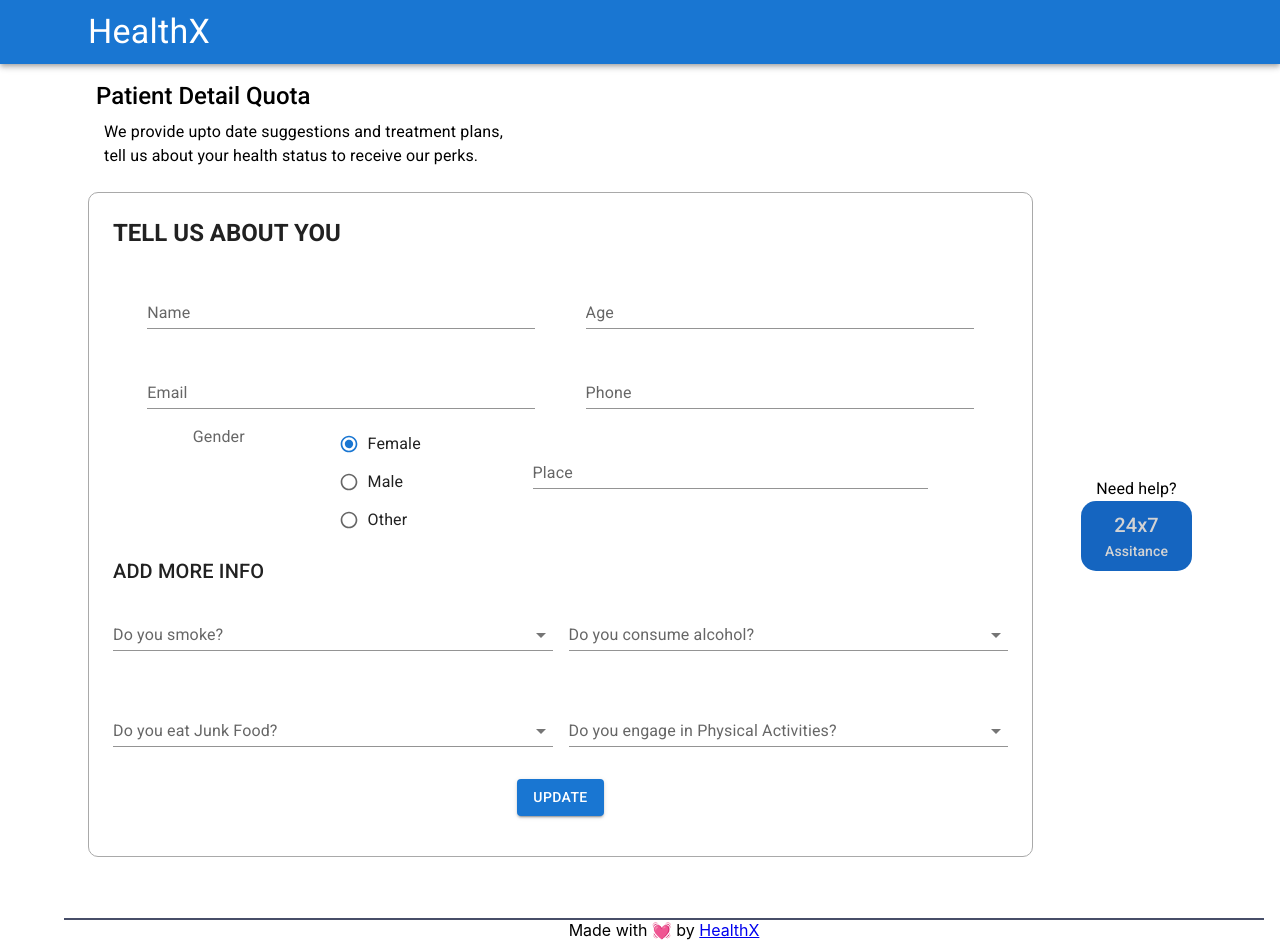
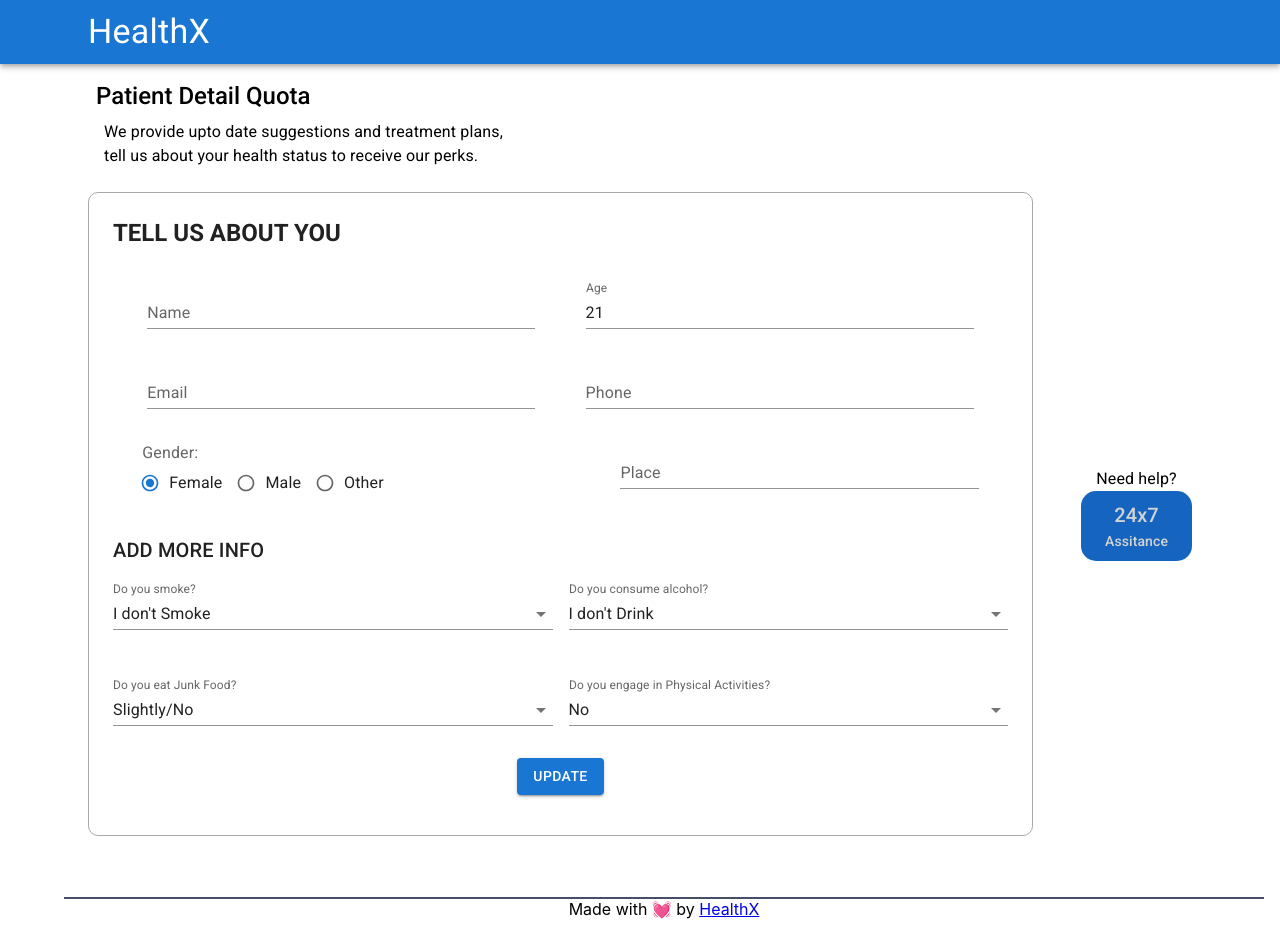
Before and after one commit to the3plet/HealthX, a React (Create React App) app in the folder frontend/: page /patientdata in a window 1280 px wide. After the commit the page ends 924 px from the top, so only its background shows below. Built offline with nearby package versions, Linux system fonts and the light colour scheme.

Commit message:
form api integeration

```diff
--- a/frontend/src/Pages/Patient.jsx
+++ b/frontend/src/Pages/Patient.jsx
@@ -12,15 +12,69 @@ import {
   TextField,
   Typography,
 } from "@mui/material";
-import { dblClick } from "@testing-library/user-event/dist/click";
-import React from "react";
+import React, { useState } from "react";
 import Radio from "@mui/material/Radio";
 import RadioGroup from "@mui/material/RadioGroup";
 import FormControlLabel from "@mui/material/FormControlLabel";
 import FormLabel from "@mui/material/FormLabel";
-
+import db from '../utils/mongo'
 
 const Patient = () => {
+  const [formData, setFormData] = useState({
+    name: "",
+    age: 21,
+    email: "",
+    phone: "",
+    sex: "female",
+    place:"",
+    smoke:0,
+    alcohol:0,
+    junkFood:0,
+    activiy:0
+  });
+
+  const handleNameChange = (e) => {
+    setFormData((prev) => ({ ...prev, name: e.target.value }));
+  };
+
+  const handleAgeChange = (e) => {
+    setFormData((prev) => ({ ...prev, age: e.target.value }));
+  };
+
+  const handleEmailChange = (e) => {
+    setFormData((prev) => ({ ...prev, email: e.target.value }));
+  };
+
+  const handlePhoneChange = (e) => {
+    setFormData((prev) => ({ ...prev, phone: e.target.value }));
+  };
+
+  const handleSexChange = (e) => {
+    setFormData((prev) => ({ ...prev, sex: e.target.value }));
+  };
+
+  const handlePlaceChange = (e) => {
+    setFormData((prev) => ({ ...prev, place: e.target.value }));
+  };
+
+  const handleSmokeChange = (e) => {
+    setFormData((prev) => ({ ...prev, smoke: e.target.value }));
+  };
+  const handleAlcoholChange = (e) => {
+    setFormData((prev) => ({ ...prev, alcohol: e.target.value }));
+  };
+
+  const handleJunkFoodChange = (e) => {
+    setFormData((prev) => ({ ...prev, junkFood: e.target.value }));
+  };
+
+  const handleActivityChange = (e) => {
+    setFormData((prev) => ({ ...prev, activiy: e.target.value }));
+  };
+
+  const onFormSubmit = ()=>{
+    db.newPatient(FormData)
+  }
 
   return (
     <Container maxWidth="lg">
@@ -68,6 +122,8 @@ const Patient = () => {
                 type="text"
                 color="primary"
                 sx={{ my: 2, flexGrow: 0.4 }}
+                value={formData.name}
+                onChange={handleNameChange}
               />
               <TextField
                 label="Age"
@@ -75,6 +131,8 @@ const Patient = () => {
                 type="number"
                 color="primary"
                 sx={{ my: 2, flexGrow: 0.4 }}
+                value={formData.age}
+                onChange={handleAgeChange}
               />
             </Stack>
             <Stack
@@ -89,16 +147,20 @@ const Patient = () => {
               <TextField
                 label="Email"
                 variant="standard"
-                type="text"
+                type="email"
                 color="primary"
                 sx={{ my: 2, flexGrow: 0.4 }}
+                value={formData.email}
+                onChange={handleEmailChange}
               />
               <TextField
                 label="Phone"
                 variant="standard"
-                type="number"
+                type="text"
                 color="primary"
                 sx={{ my: 2, flexGrow: 0.4 }}
+                value={formData.phone}
+                onChange={handlePhoneChange}
               />
             </Stack>
             <Stack
@@ -111,12 +173,13 @@ const Patient = () => {
                 mb: 2,
               }}
             >
-              <FormLabel id="demo-radio-buttons-group-label">Gender</FormLabel>
+              <FormControl variant="standard" sx={{ my: 2, flexGrow: 0.4 }}>
+                <FormLabel>Gender:</FormLabel>
                 <RadioGroup
-                aria-labelledby="demo-radio-buttons-group-label"
-                defaultValue="female"
-                name="radio-buttons-group"
+                  row
                   sx={{ "& .MuiSvgIcon-root": { fontSize: 20 } }}
+                  value={formData.sex}
+                  onChange={handleSexChange}
                 >
                   <FormControlLabel
                     value="female"
@@ -134,11 +197,14 @@ const Patient = () => {
                     label="Other"
                   />
                 </RadioGroup>
+              </FormControl>
               <TextField
                 label="Place"
                 variant="standard"
-                color="primary"
+                type="text"
                 sx={{ my: 2, flexGrow: 0.4 }}
+                value={formData.place}
+                onChange={handlePlaceChange}
               />
             </Stack>
             <Typography variant="h6" sx={{ fontWeight: 500 }}>
@@ -159,11 +225,16 @@ const Patient = () => {
                 fullWidth
                 sx={{ my: 2, flexGrow: 0.4 }}
               >
-                <InputLabel>Do you smoke?</InputLabel>
-                <Select label="Do you smoke?">
-                  <MenuItem value={10}>I don't Smoke</MenuItem>
-                  <MenuItem value={20}>Rarely</MenuItem>
-                  <MenuItem value={30}>Frequently (6-7 times a week)</MenuItem>
+                <InputLabel id="smoke-label-id">Do you smoke?</InputLabel>
+                <Select
+                  labelId="smoke-label-id"
+                  label="Do you smoke?"
+                  value={formData.smoke}
+                  onChange={handleSmokeChange}
+                >
+                  <MenuItem value={0}>I don't Smoke</MenuItem>
+                  <MenuItem value={1}>Rarely</MenuItem>
+                  <MenuItem value={2}>Frequently (6-7 times a week)</MenuItem>
                 </Select>
               </FormControl>
               <FormControl
@@ -171,15 +242,18 @@ const Patient = () => {
                 fullWidth
                 sx={{ my: 2, flexGrow: 0.4 }}
               >
-                <InputLabel>Do you consume alcohol?</InputLabel>
+                <InputLabel id="alcohol-label-id">
+                  Do you consume alcohol?
+                </InputLabel>
                 <Select
-                  labelId="demo-simple-select-label"
-                  id="demo-simple-select"
-                  label="Age"
+                  labelId="alcohol-label-id"
+                  label="Do you consume alcohol?"
+                  value={formData.alcohol}
+                  onChange={handleAlcoholChange}
                 >
-                  <MenuItem value={10}>I don't Drink</MenuItem>
-                  <MenuItem value={20}>Rarely</MenuItem>
-                  <MenuItem value={30}>Frequently</MenuItem>
+                  <MenuItem value={0}>I don't Drink</MenuItem>
+                  <MenuItem value={1}>Rarely</MenuItem>
+                  <MenuItem value={2}>Frequently</MenuItem>
                 </Select>
               </FormControl>
             </Stack>
@@ -198,11 +272,18 @@ const Patient = () => {
                 fullWidth
                 sx={{ my: 2, flexGrow: 0.4 }}
               >
-                <InputLabel>Do you eat Junk Food?</InputLabel>
-                <Select label="Do you smoke?">
-                  <MenuItem value={0}>Slightly/Nil</MenuItem>
-                  <MenuItem value={20}>Moderately</MenuItem>
-                  <MenuItem value={30}>Heavily</MenuItem>
+                <InputLabel id="junk-label-id">
+                  Do you eat Junk Food?
+                </InputLabel>
+                <Select
+                  labelId="junk-label-id"
+                  label="Do you eat Junk Food?"
+                  value={formData.junkFood}
+                  onChange={handleJunkFoodChange}
+                >
+                  <MenuItem value={0}>Slightly/No</MenuItem>
+                  <MenuItem value={1}>Moderately</MenuItem>
+                  <MenuItem value={2}>Heavily</MenuItem>
                 </Select>
               </FormControl>
               <FormControl
@@ -210,20 +291,21 @@ const Patient = () => {
                 fullWidth
                 sx={{ my: 2, flexGrow: 0.4 }}
               >
-                <InputLabel>Do you engage in Physical Activities?</InputLabel>
+                <InputLabel id="phy-activity-id">Do you engage in Physical Activities?</InputLabel>
                 <Select
-                  labelId="demo-simple-select-label"
-                  id="demo-simple-select"
+                  labelId="dphy-activity-id"
                   label="Age"
+                  value={formData.activiy}
+                onChange={handleActivityChange}
                 >
-                  <MenuItem value={10}>No</MenuItem>
-                  <MenuItem value={20}>Rarely</MenuItem>
-                  <MenuItem value={30}>Daily</MenuItem>
+                  <MenuItem value={0}>No</MenuItem>
+                  <MenuItem value={1}>Rarely</MenuItem>
+                  <MenuItem value={2}>Daily</MenuItem>
                 </Select>
               </FormControl>
             </Stack>
             <Container sx={{ width: "100%", display: "flex" }}>
-              <Button variant="contained" sx={{ mx: "auto" }}>
+              <Button variant="contained" sx={{ mx: "auto" }} onClick={onFormSubmit}>
                 Update
               </Button>
             </Container>
--- a/frontend/src/index.js
+++ b/frontend/src/index.js
@@ -17,7 +17,6 @@ ReactDOM.createRoot(document.getElementById("root")).render(
       <Routes>
         <Route path="/" element={<Layout />}>
           <Route index element={<Home />} />
-
           <Route path="patientdata" element={<Patient/>}/>
           <Route path="doctor" element={<Doctor/>}/>
           <Route path="patientdata" element={<PatientDataCollect/>}/>
```
Also changed, not shown: 1 other file (tests, documents, lock files or other folders). Lines whose indentation alone changed are shown as unchanged.
